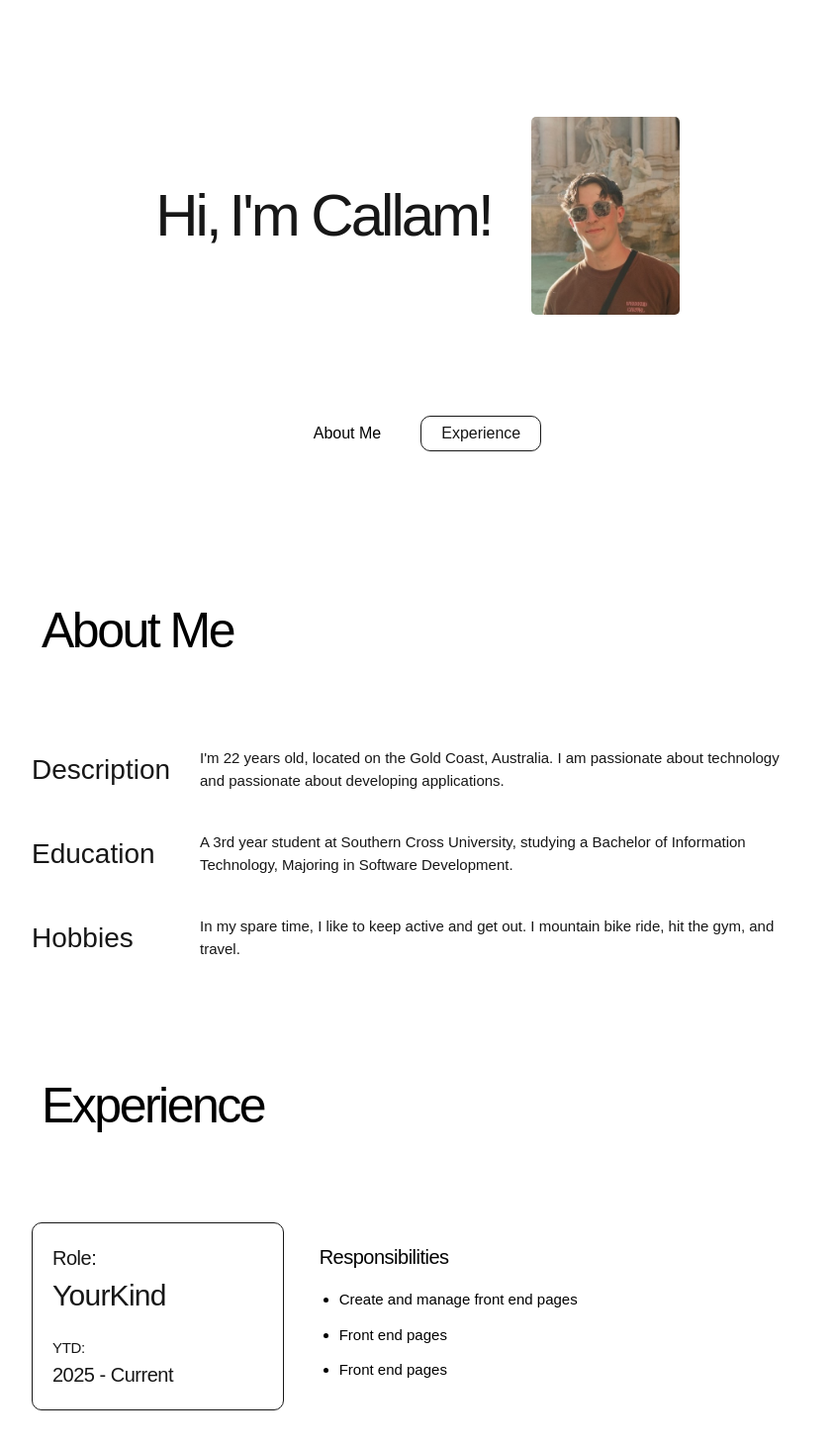
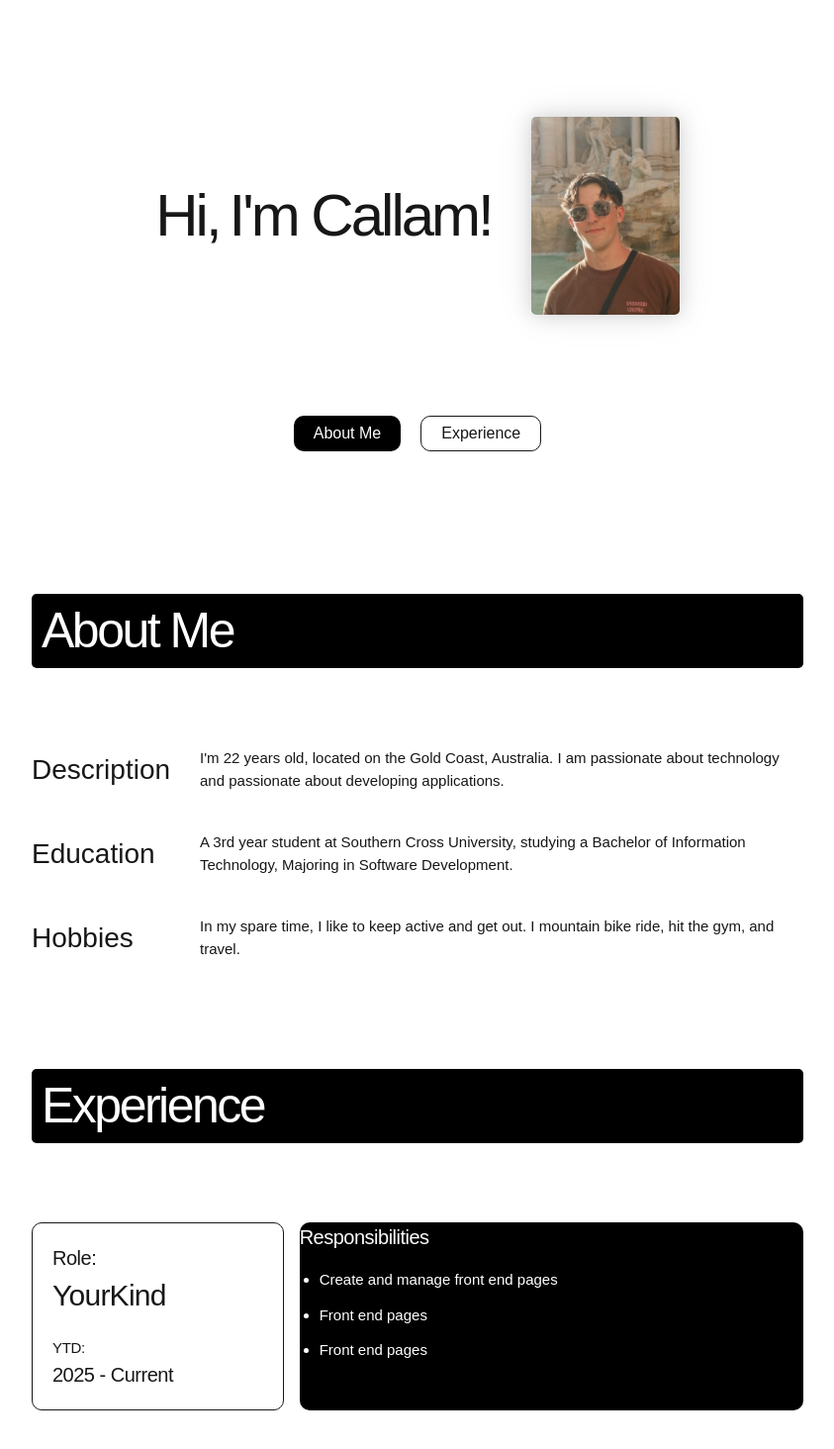
Before and after one commit to CL-Buchan/Portfolio, a Next.js app: page / in a window 1280 px wide. Shown: the top 1464 px of the page at 99% size, without its empty margins (218-1061 px from the left). Built offline with nearby package versions, Linux system fonts and the light colour scheme.

Commit message:
changes: to styling

```diff
--- a/app/page.tsx
+++ b/app/page.tsx
@@ -35,7 +35,7 @@ export default function Home() {
                             src={Me}
                             alt=""
                             fill
-                            className="object-cover rounded-[5px] shadow-[0_0_20px_rgba(255,255,255,0.15),0_0_40px_rgba(255,255,255,0.08)]"
+                            className="object-cover rounded-[5px] shadow-[0_0_20px_rgba(0,0,0,0.15),0_0_40px_rgba(0,0,0,0.08)] dark:shadow-[0_0_20px_rgba(255,255,255,0.15),0_0_40px_rgba(255,255,255,0.08)]"
                         />
                     </div>
                 </div>
@@ -66,7 +66,7 @@ export default function Home() {
 
                 <div className="flex flex-col md:flex-row gap-5">
                     <button
-                        className="py-[5px] px-[20px] text-black bg-white hover:bg-white/50 rounded-[10px] transition-all duration-200"
+                        className="py-[5px] px-[20px] text-white dark:text-black bg-black dark:bg-white hover:bg-white/50 rounded-[10px] transition-all duration-200"
                         onClick={() => {
                             aboutRef.current?.scrollIntoView({
                                 behavior: 'smooth',
@@ -97,7 +97,7 @@ export default function Home() {
                 ref={aboutRef}
                 className="w-full flex flex-col gap-10"
             >
-                <div className="w-full px-2.5 bg-white text-black rounded-[5px]">
+                <div className="w-full px-2.5 bg-black dark:bg-white text-white dark:text-black rounded-[5px]">
                     <Text
                         text="About Me"
                         size="xl"
@@ -156,7 +156,7 @@ export default function Home() {
                 ref={experienceRef}
                 className="w-full flex flex-col gap-10"
             >
-                <div className="w-full px-2.5 bg-white text-black rounded-[5px]">
+                <div className="w-full px-2.5 bg-black dark:bg-white text-white dark:text-black rounded-[5px]">
                     <Text
                         text="Experience"
                         size="xl"
@@ -191,29 +191,29 @@ export default function Home() {
                         </div>
                     </div>
 
-                    <div className='w-full p-[20px] bg-white rounded-[10px] flex flex-col'>
+                    <div className='w-full p-[20px bg-black dark:bg-white rounded-[10px] flex flex-col'>
                         <Text
                             text='Responsibilities'
-                            className='tracking-tight text-black text-[20px]'
+                            className='tracking-tight text-white dark:text-black text-[20px]'
                         />
 
                         <ul className='px-[20px] mt-4 flex flex-col gap-3'>
-                            <li className='list-disc text-black'>
+                            <li className='list-disc text-white dark:text-black'>
                                 <Text
                                     text='Create and manage front end pages'
-                                    className='text-black'
+                                    className='text-white dark:text-black'
                                 />
                             </li>
-                            <li className='list-disc text-black'>
+                            <li className='list-disc text-white dark:text-black'>
                                 <Text
                                     text='Front end pages'
-                                    className='text-black'
+                                    className='text-white dark:text-black'
                                 />
                             </li>
-                            <li className='list-disc text-black'>
+                            <li className='list-disc text-white dark:text-black'>
                                 <Text
                                     text='Front end pages'
-                                    className='text-black'
+                                    className='text-white dark:text-black'
                                 />
                             </li>
                         </ul>
```
